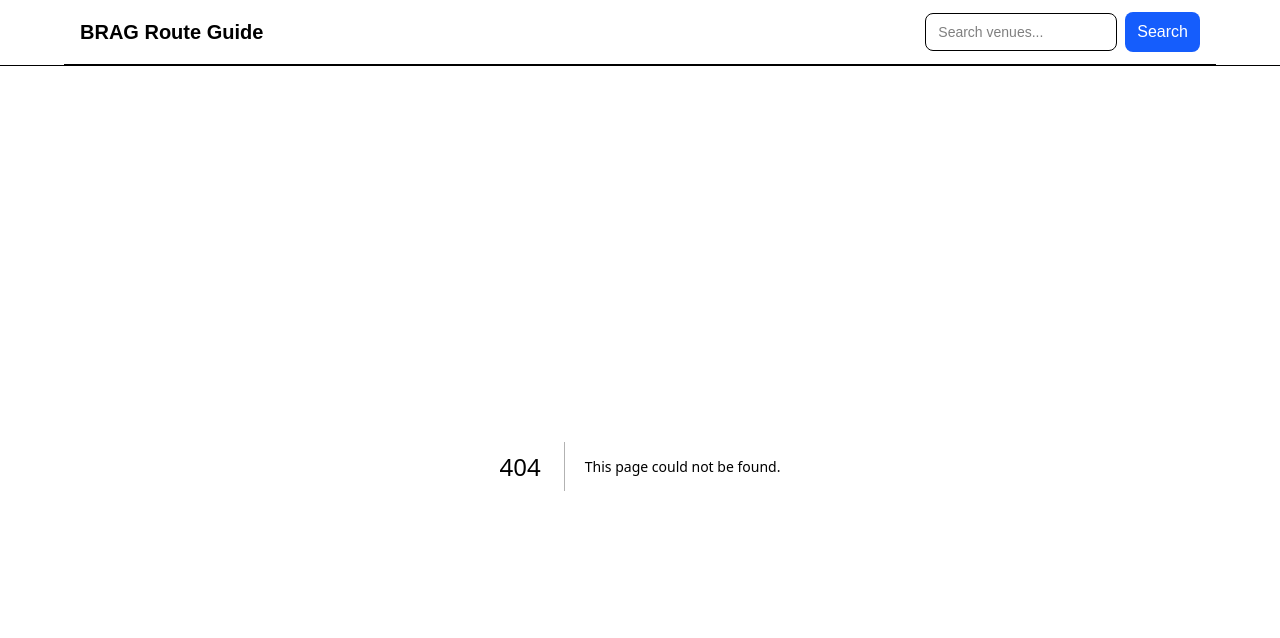
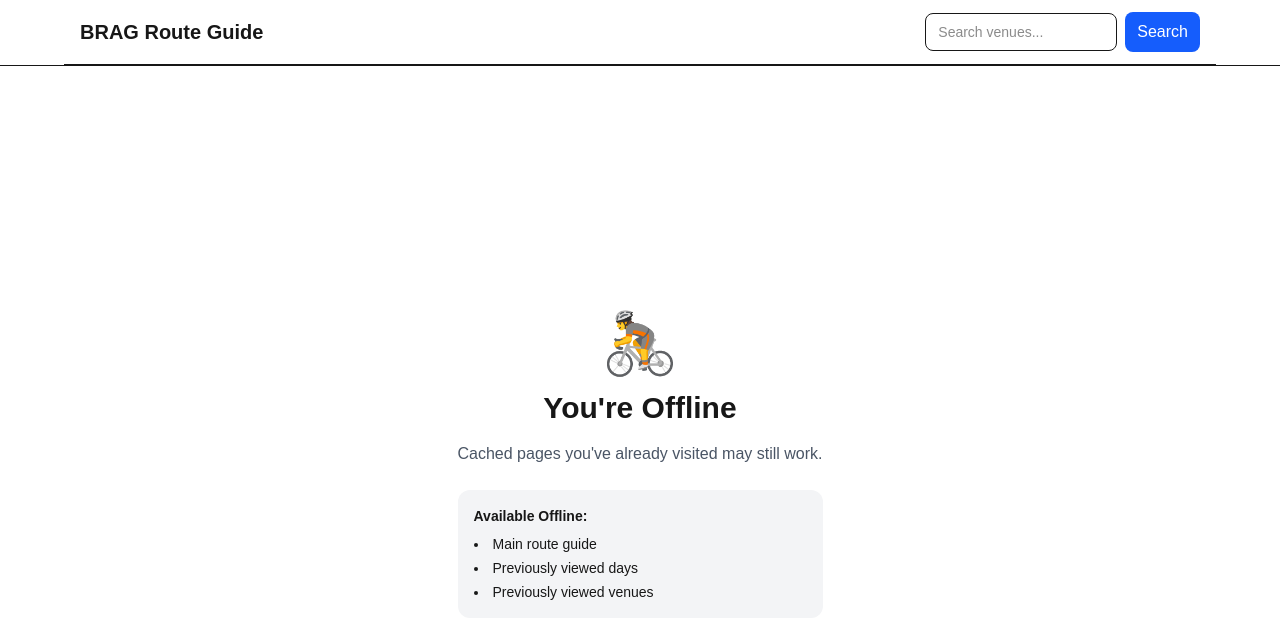
Before and after one commit to johntocaelpiano/brag-app, a Next.js app: page /offline in a window 1280 px wide. Before the commit this address had no page. Shown: the top 638 px of the page. Built offline with nearby package versions, Linux system fonts and the light colour scheme.

Commit message:
add custom offline screen

```diff
--- /dev/null
+++ b/app/offline/page.tsx
@@ -0,0 +1,31 @@
+export const dynamic = 'force-static'
+
+export default function OfflinePage() {
+  return (
+    <main className="min-h-screen flex flex-col items-center justify-center p-6 text-center bg-white">
+      <div className="max-w-md">
+        <div className="text-6xl mb-4">🚴</div>
+
+        <h1 className="text-3xl font-bold mb-4">
+          You&apos;re Offline
+        </h1>
+
+        <p className="text-gray-600 mb-6">
+          Cached pages you&apos;ve already visited may still work.
+        </p>
+
+        <div className="bg-gray-100 rounded-xl p-4 text-left text-sm">
+          <p className="font-semibold mb-2">
+            Available Offline:
+          </p>
+
+          <ul className="list-disc list-inside space-y-1">
+            <li>Main route guide</li>
+            <li>Previously viewed days</li>
+            <li>Previously viewed venues</li>
+          </ul>
+        </div>
+      </div>
+    </main>
+  )
+}
--- a/next.config.mjs
+++ b/next.config.mjs
@@ -12,6 +12,10 @@ export default withPWA({
   skipWaiting: true,
   disable: process.env.NODE_ENV === 'development',
 
+  fallbacks: {
+  document: '/offline',
+  },
+
   runtimeCaching: [
     {
       urlPattern: /^https?.*/,
```
